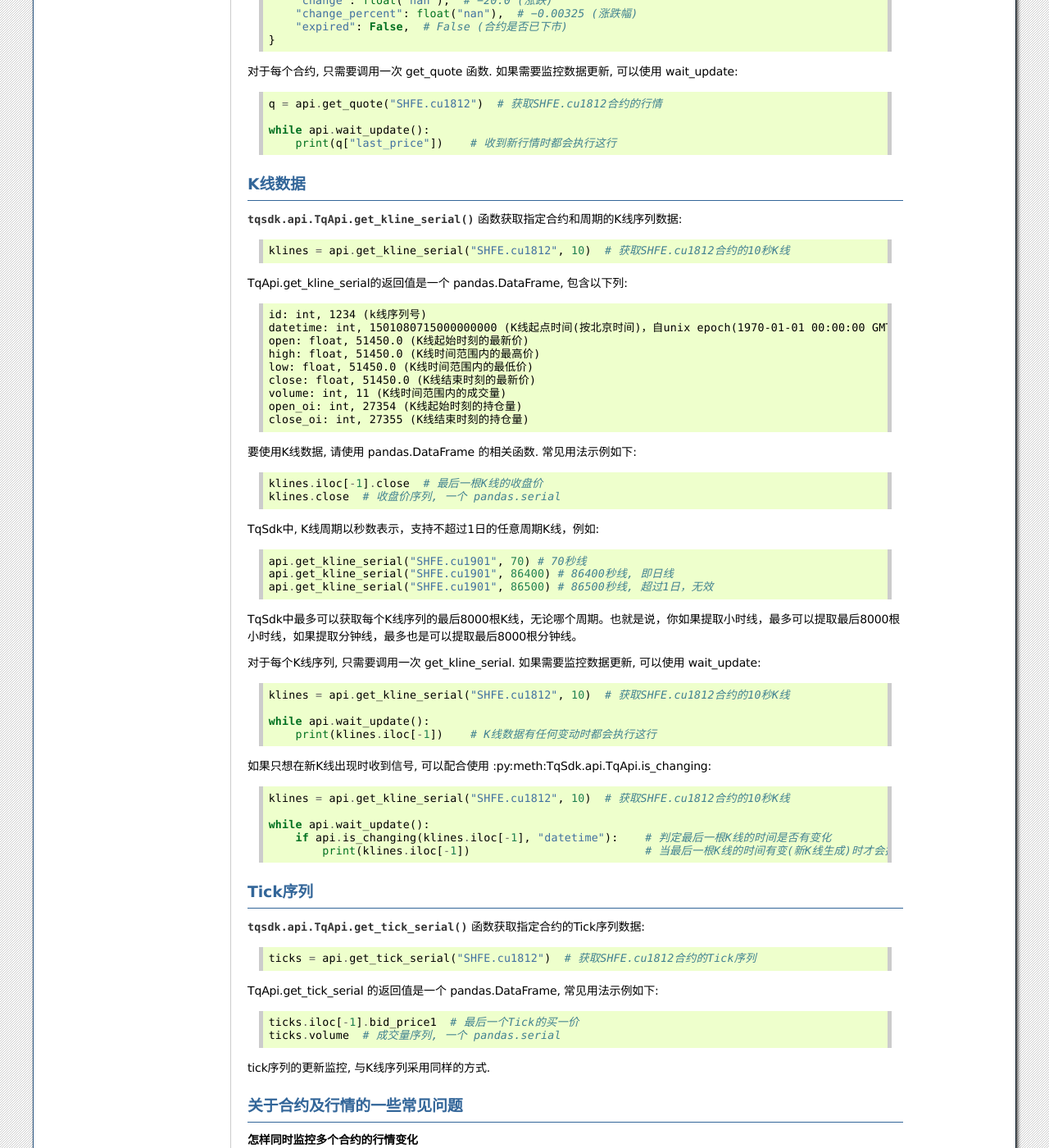
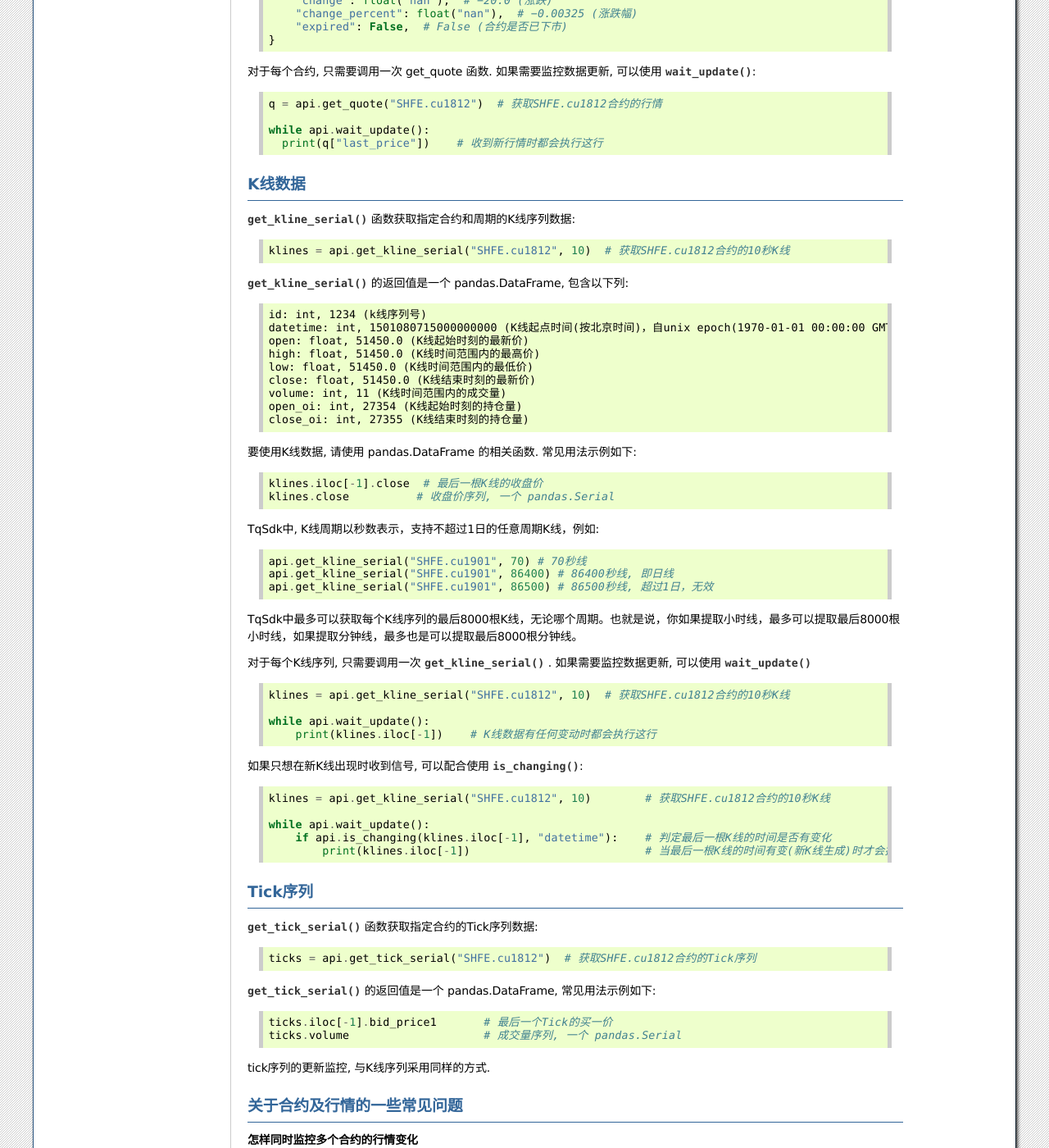
Before and after one commit to shinnytech/tqsdk-python, a Sphinx documentation site: the page built from doc/usage/mddatas.rst, in a window 1280 px wide and 1400 px high, scrolled down 1762 px. Shown: the whole window at 82% size. Built offline with Sphinx 7.4.7, drawn with Linux system fonts in a browser that asks for light colours; pages that are not in the unit, such as notebooks, are missing from menus; comment, search, counter and statistics services are not loaded; some of the changed text lies outside the part shown.

Commit message:
文档细节调整

```diff
--- a/doc/usage/mddatas.rst
+++ b/doc/usage/mddatas.rst
@@ -48,7 +48,7 @@ SZSE               深圳证券交易所(尚未上线)
 
 实时行情
 ----------------------------------------------------
-:py:meth:`tqsdk.api.TqApi.get_quote` 函数提供实时行情和合约信息::
+:py:meth:`~tqsdk.api.TqApi.get_quote` 函数提供实时行情和合约信息::
 
     q = api.get_quote("SHFE.cu1901")
 
@@ -134,7 +134,7 @@ TqApi.get_kline_serial的返回值是一个 pandas.DataFrame, 包含以下列::
 要使用K线数据, 请使用 pandas.DataFrame 的相关函数. 常见用法示例如下::
 
     klines.iloc[-1].close  # 最后一根K线的收盘价
-    klines.close  # 收盘价序列, 一个 pandas.serial
+    klines.close          # 收盘价序列, 一个 pandas.Serial
 
 TqSdk中, K线周期以秒数表示，支持不超过1日的任意周期K线，例如::
 
@@ -152,9 +152,9 @@ TqSdk中最多可以获取每个K线序列的最后8000根K线，无论哪个周
         print(klines.iloc[-1])    # K线数据有任何变动时都会执行这行
 
 
-如果只想在新K线出现时收到信号, 可以配合使用 :py:meth:TqSdk.api.TqApi.is_changing::
+如果只想在新K线出现时收到信号, 可以配合使用 :py:meth:`~tqsdk.api.TqApi.is_changing`::
 
-    klines = api.get_kline_serial("SHFE.cu1812", 10)  # 获取SHFE.cu1812合约的10秒K线
+    klines = api.get_kline_serial("SHFE.cu1812", 10)        # 获取SHFE.cu1812合约的10秒K线
 
     while api.wait_update():
         if api.is_changing(klines.iloc[-1], "datetime"):    # 判定最后一根K线的时间是否有变化
```
Also changed, not shown: other parts of doc/usage/mddatas.rst (+10 -10 lines), doc/faq.rst (+0 -29 lines).
